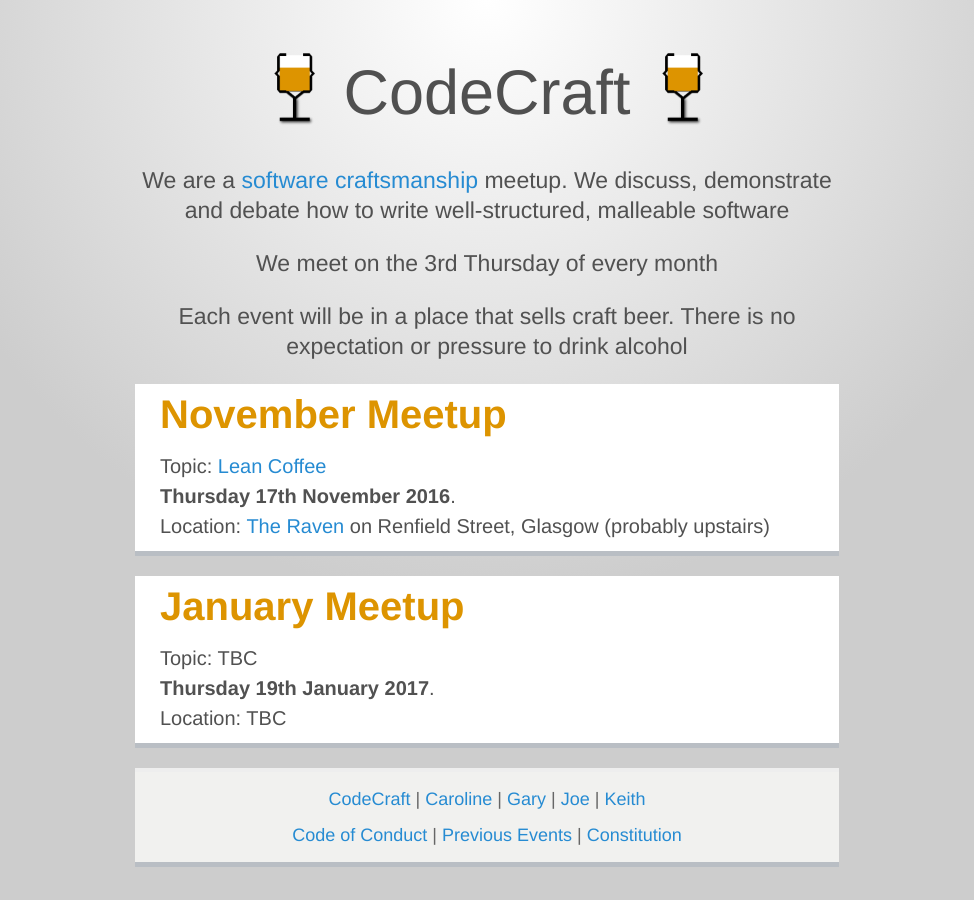
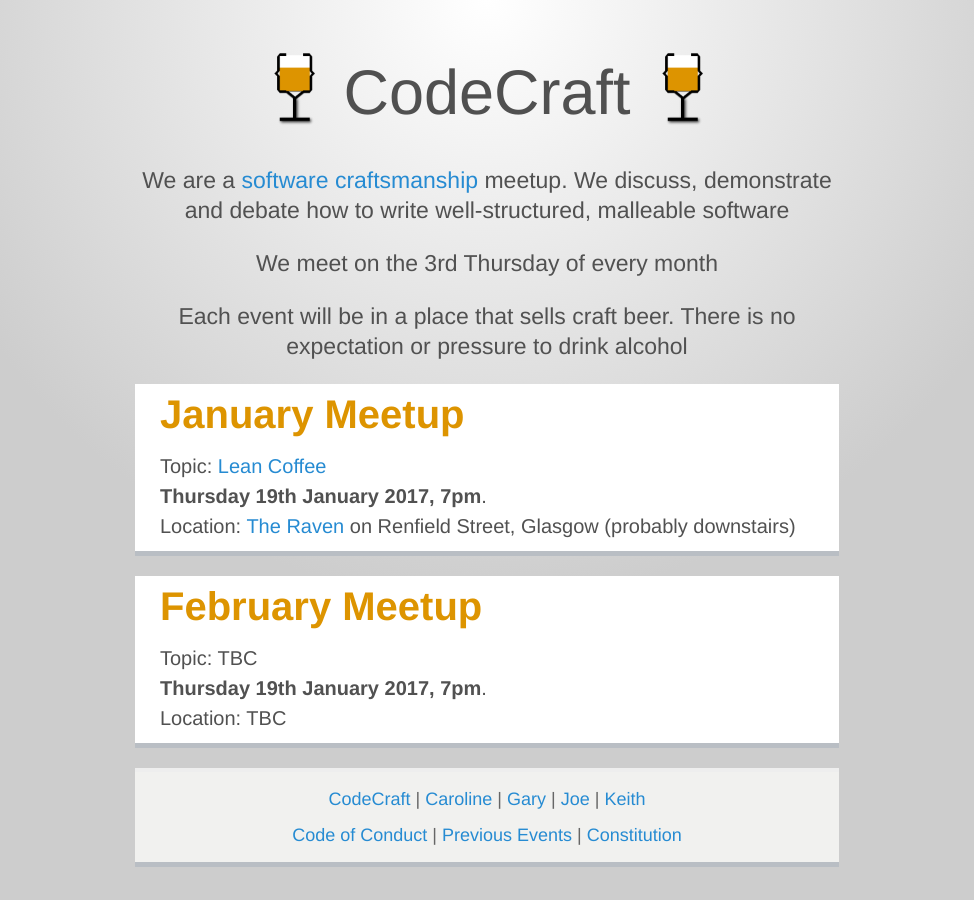
Before and after one commit to codecraftuk/codecraftuk.github.io, a Jekyll site: the page built from index.html, in a window 1280 px wide. Shown: the whole page, without its empty margins (153-1127 px from the left). Built offline with Jekyll 4.4.1, drawn with Linux system fonts in a browser that asks for light colours.

Commit message:
Updating index

```diff
--- a/index.html
+++ b/index.html
@@ -9,15 +9,15 @@
 </div>
 
 <div class="meetups">
-  <h2>November Meetup</h2>
-  Topic: <a href="/events/2016/11/lean-coffee">Lean Coffee</a>
- <br/><strong>Thursday 17th November 2016</strong>.
- <br/>Location: <a href="https://goo.gl/maps/vWn1J">The Raven</a> on Renfield Street, Glasgow (probably upstairs)
+  <h2>January Meetup</h2>
+  Topic: <a href="/events/2017/01/lean-coffee">Lean Coffee</a><br/>
+<strong>Thursday 19th January 2017, 7pm</strong>.
+ <br/>Location: <a href="https://goo.gl/maps/vWn1J">The Raven</a> on Renfield Street, Glasgow (probably downstairs)
 </div>
 
 <div class="meetups">
-  <h2>January Meetup</h2>
+  <h2>February Meetup</h2>
   Topic: TBC<br/>
-<strong>Thursday 19th January 2017</strong>.
+<strong>Thursday 19th January 2017, 7pm</strong>.
   <br/>Location: TBC
 </div>
```
